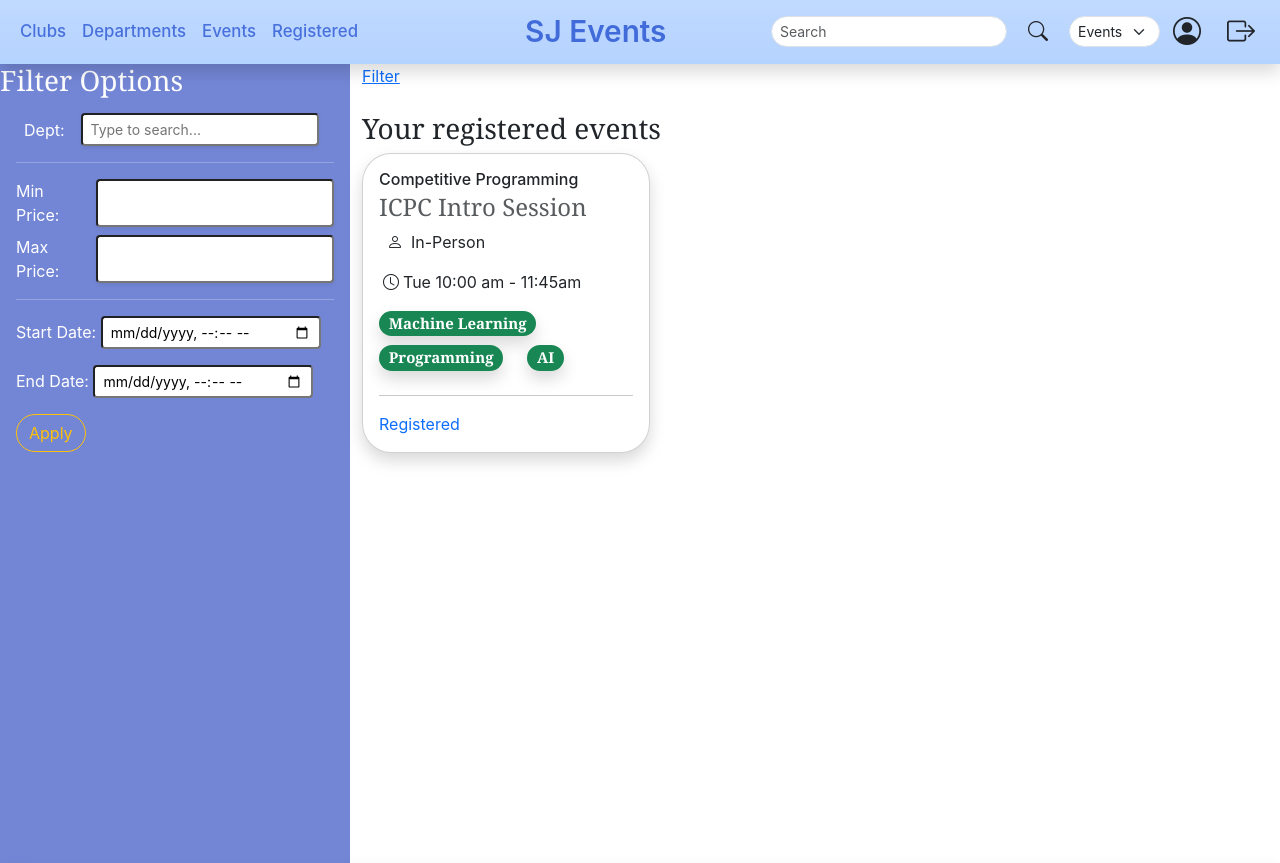
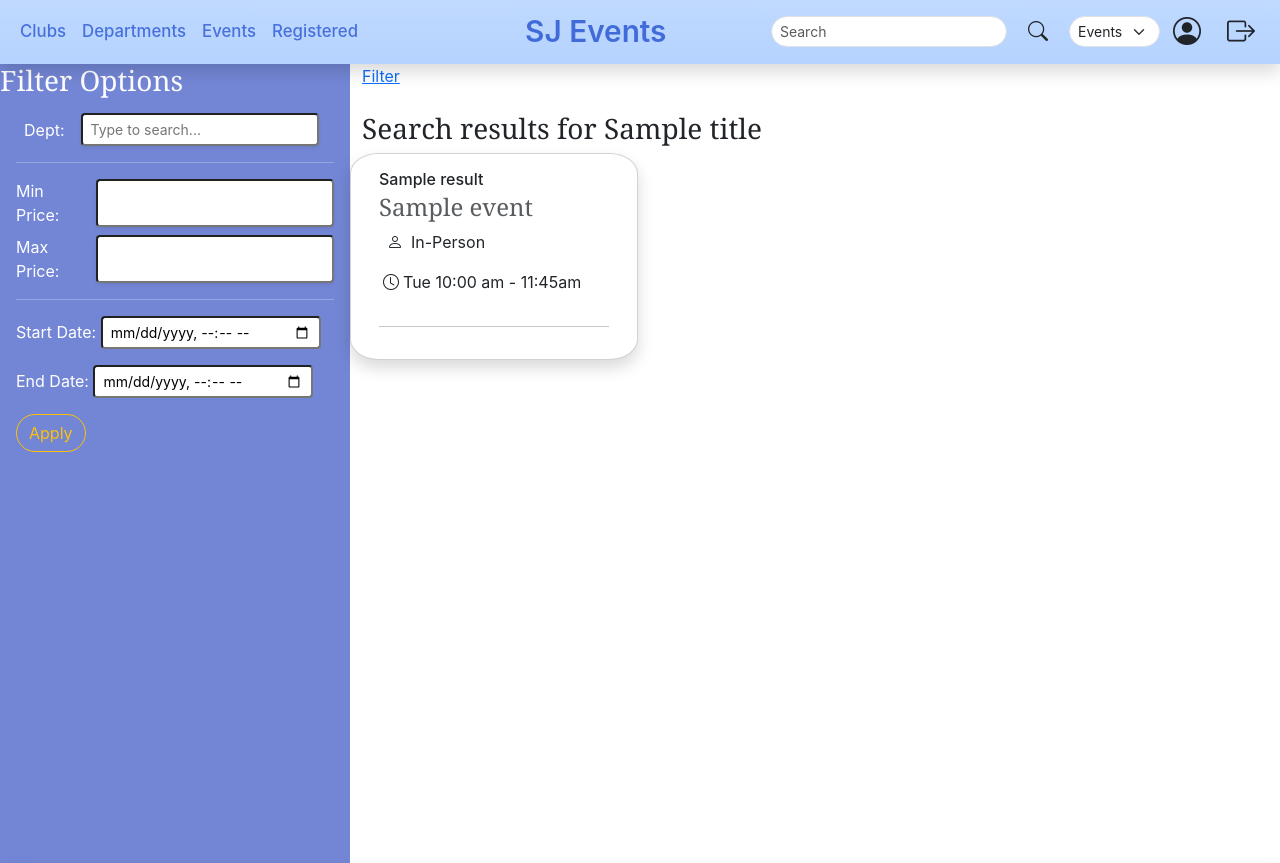
Before and after one commit to CS160-04-Spring2024/Event-Management-App, a Django app: template events/pages/templates/search_results.html in a window 1280 px wide. Shown: the top 863 px of the page. Run offline with Django 3.2, Linux system fonts and the light colour scheme; the template is opened without the code that fills it: most values are stand-ins (such as "Sample title", 1, 10 or a date in 2020); some libraries are stand-ins or nearby versions.

Commit message:
progress on search results page

```diff
--- a/events/pages/models.py
+++ b/events/pages/models.py
@@ -14,3 +14,9 @@ class eventPanel:
     meetingOption: str
     meetingTime: str
     meetingAttributes: list
+
+class searchData:
+    title: str
+    event: str
+    club: str
+    department: str
--- a/events/pages/templates/search_results.html
+++ b/events/pages/templates/search_results.html
@@ -53,23 +53,22 @@
     </ul>
 </nav>
 
-
-
-<div id="content">
+<div id="search_results">
         <div class="container-fluid">
                 <a class="text-primary" id="sidebarCollapse">Filter</a>
 
 
                 <div class="row mt-4">
-                    <h3>Your registered events</h3>
+                    <h3>Search results for {{title.title}}</h3>
 
+                    {% for result in results %}
                     <!-- col/card begins -->
-                    <div class="col">
+                    <div class="row">
 
                             <div class="card position-relative shadow" style="width: 18rem; height: fit-content; border-radius: 10%;">
                                 <div class="card-body">
-                                    <h6 class="card-title">Competitive Programming</h6>
-                                    <h4 class="card-subtitle mb-2 text-muted">ICPC Intro Session</h4>
+                                    <h6 class="card-title">{{result.title}}</h6>
+                                    <h4 class="card-subtitle mb-2 text-muted">{{result.event}}</h4>
                                     <div class="col d-flex">
                                         <i class="bi bi-person mx-2"></i>
                                         <p class="">In-Person</p>
@@ -78,26 +77,15 @@
                                         <i class="bi bi-clock mx-1"></i>
                                         <p class="" style="font-size: medium;">Tue 10:00 am - 11:45am</p>
                                     </div>
-                                        <div class="row">
-                                            <div class="col">
-                                                <h5><span class="badge rounded-pill bg-success shadow">Machine Learning</span></h5>
-                                            </div>
-                                            <div class="col">
-                                                <h5><span class="badge rounded-pill bg-success shadow">Programming</span></h5>
-                                            </div>
-                                            <div class="col">
-                                                <h5><span class="badge rounded-pill bg-success shadow">AI</span></h5>
-                                            </div>
-                                        </div>
                                     <hr>
-                                    <a href="#" class="stretched-link" style="text-decoration: none;">Registered</a>
+                                    <a href="#" class="stretched-link" style="text-decoration: none;"></a>
                                 </div>
 
                             </div>
 
 
                     </div>
-
+                    {% endfor %}
                 </div>
         </div>
 
```
Also changed, not shown: events/pages/views.py (+32 -4 lines).
